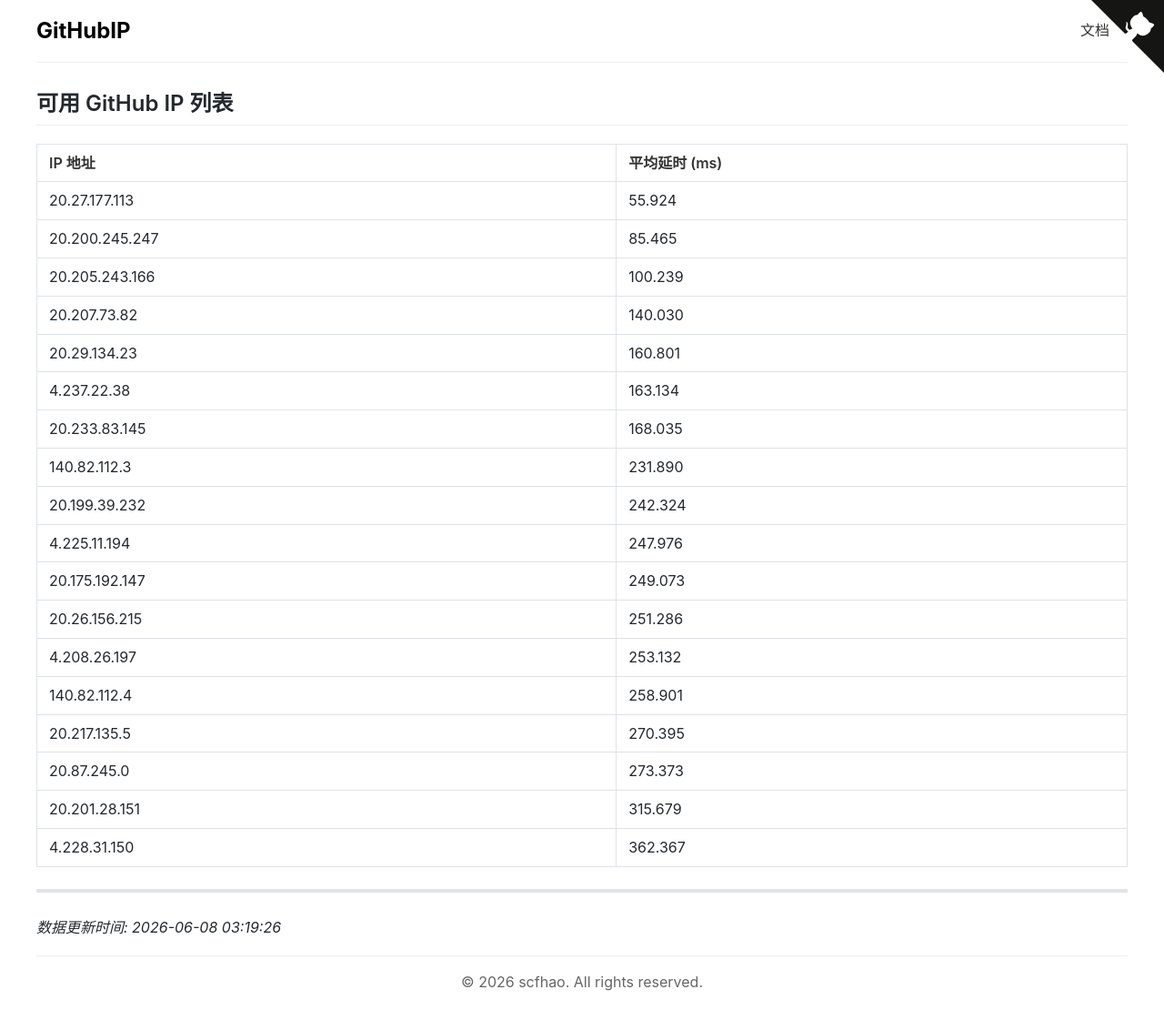
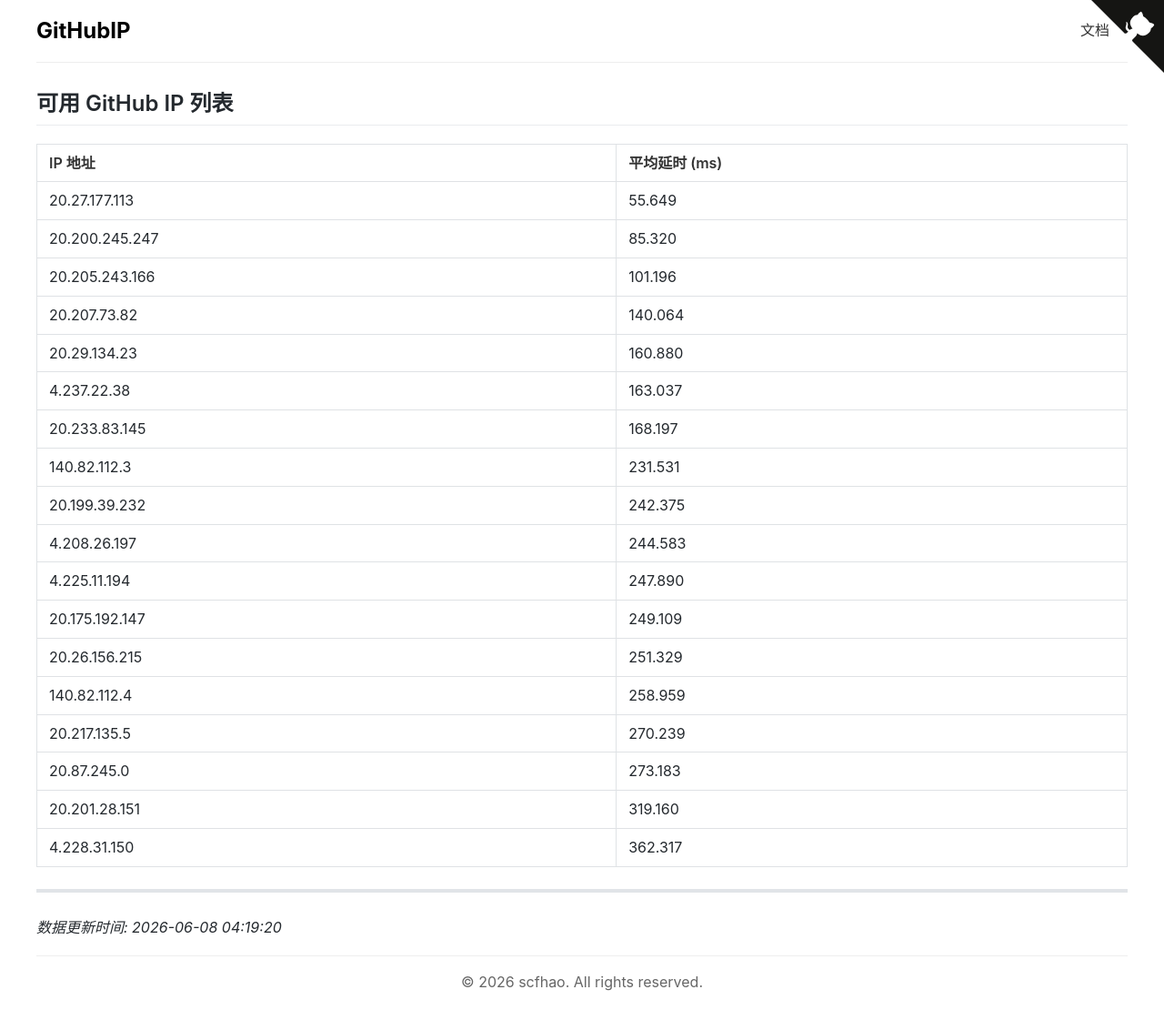
Before and after one commit to scfhao/GitHubIP, a Jekyll site: the page built from index.md, in a window 1280 px wide. Shown: the whole page at 91% size. Built offline with Jekyll 4.4.1, drawn with Linux system fonts in a browser that asks for light colours.

Commit message:
自动脚本执行 - 2026-06-08 04:19:20

```diff
--- a/index.md
+++ b/index.md
@@ -1,32 +1,32 @@
 ---
 layout: home
 title: GitHub IP 列表
-date: 2026-06-08 03:19:26
+date: 2026-06-08 04:19:20
 ---
 
 ## 可用 GitHub IP 列表
 
 | IP 地址 | 平均延时 (ms) |
 |---------|--------------|
-| 20.27.177.113 | 55.924 |
-| 20.200.245.247 | 85.465 |
-| 20.205.243.166 | 100.239 |
-| 20.207.73.82 | 140.030 |
-| 20.29.134.23 | 160.801 |
-| 4.237.22.38 | 163.134 |
-| 20.233.83.145 | 168.035 |
-| 140.82.112.3 | 231.890 |
-| 20.199.39.232 | 242.324 |
-| 4.225.11.194 | 247.976 |
-| 20.175.192.147 | 249.073 |
-| 20.26.156.215 | 251.286 |
-| 4.208.26.197 | 253.132 |
-| 140.82.112.4 | 258.901 |
-| 20.217.135.5 | 270.395 |
-| 20.87.245.0 | 273.373 |
-| 20.201.28.151 | 315.679 |
-| 4.228.31.150 | 362.367 |
+| 20.27.177.113 | 55.649 |
+| 20.200.245.247 | 85.320 |
+| 20.205.243.166 | 101.196 |
+| 20.207.73.82 | 140.064 |
+| 20.29.134.23 | 160.880 |
+| 4.237.22.38 | 163.037 |
+| 20.233.83.145 | 168.197 |
+| 140.82.112.3 | 231.531 |
+| 20.199.39.232 | 242.375 |
+| 4.208.26.197 | 244.583 |
+| 4.225.11.194 | 247.890 |
+| 20.175.192.147 | 249.109 |
+| 20.26.156.215 | 251.329 |
+| 140.82.112.4 | 258.959 |
+| 20.217.135.5 | 270.239 |
+| 20.87.245.0 | 273.183 |
+| 20.201.28.151 | 319.160 |
+| 4.228.31.150 | 362.317 |
 
 ---
 
-*数据更新时间: 2026-06-08 03:19:26*
+*数据更新时间: 2026-06-08 04:19:20*
```
